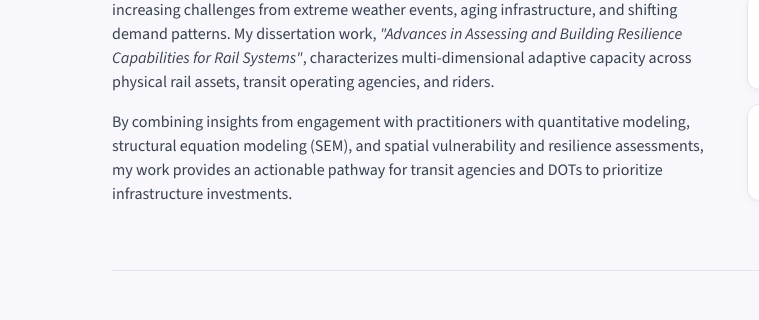
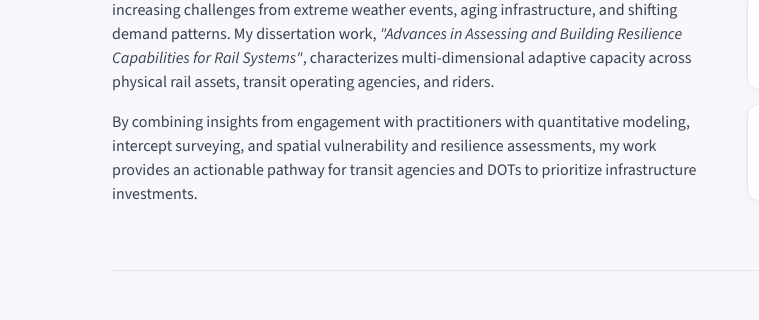
Before and after one commit to adairgarrett/adairgarrett.github.io, a plain HTML site: page index.html in a window 1280 px wide. Shown: the part 1063-1383 px from the top of the page, 0-759 px from the left. Drawn offline with nearby package versions, Linux system fonts and the light colour scheme.

Commit message:
update research methodology description in index.html

```diff
--- a/index.html
+++ b/index.html
@@ -459,9 +459,8 @@
                         rail assets, transit operating agencies, and riders.
                     </p>
                     <p>
-                        By combining insights from engagement with practitioners with quantitative modeling, structural
-                        equation
-                        modeling (SEM), and spatial vulnerability and resilience assessments, my work provides an
+                        By combining insights from engagement with practitioners with quantitative modeling, intercept
+                        surveying, and spatial vulnerability and resilience assessments, my work provides an
                         actionable pathway
                         for transit agencies and DOTs to prioritize infrastructure investments.
                     </p>
```
